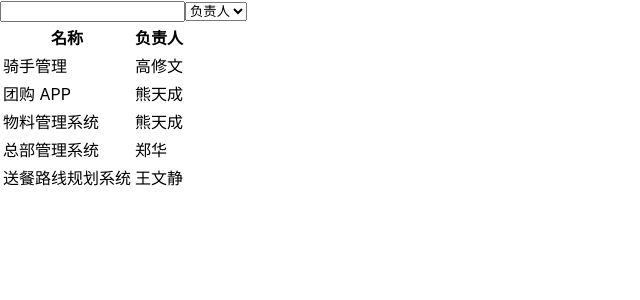
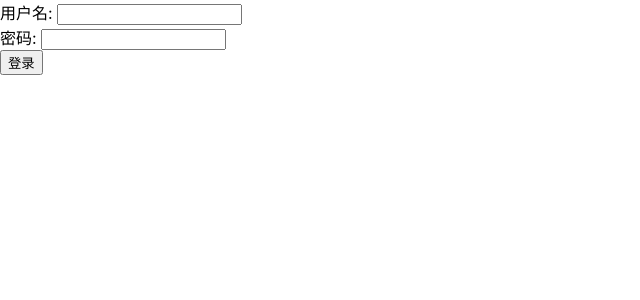
Before and after one commit to badmen007/react-jira, a React (Create React App) app: page / in a window 1280 px wide. Shown: the top 300 px of the page, without its empty margins (0-640 px from the left). Built offline with nearby package versions, Linux system fonts and the light colour scheme; data requests are answered from the project's data file.

Commit message:
feat: 登录简单实现

```diff
--- a/package.json
+++ b/package.json
@@ -22,7 +22,7 @@
     "test": "react-scripts test",
     "eject": "react-scripts eject",
     "prepare": "husky install",
-    "json-server": "json-server __json_server_mock__/db.json --watch --port 4000"
+    "json-server": "json-server __json_server_mock__/db.json --watch --port 4000 --middlewares ./__json_server_mock__/middleware.js"
   },
   "eslintConfig": {
     "extends": [
--- a/src/App.tsx
+++ b/src/App.tsx
@@ -1,9 +1,11 @@
+import { LoginScreen } from "screens/login";
 import ProjectListScreen from "screens/project-list";
 
 function App() {
   return (
     <div className="App">
-      <ProjectListScreen />
+      {/* <ProjectListScreen /> */}
+      <LoginScreen />
     </div>
   );
 }
--- /dev/null
+++ b/src/screens/login/index.tsx
@@ -0,0 +1,44 @@
+import { FormEvent } from "react";
+import { json } from "stream/consumers";
+
+const apiURL = process.env.REACT_APP_API_URL;
+
+export const LoginScreen = () => {
+  const login = (param: { username: string; password: string }) => {
+    fetch(`${apiURL}/login`, {
+      method: "POST",
+      headers: {
+        "Content-Type": "application/json",
+      },
+      body: JSON.stringify(param),
+    }).then(async (response) => {
+      if (response.ok) {
+        let result = await response.json();
+        console.log(result);
+      }
+    });
+  };
+
+  const onSubmit = (event: FormEvent<HTMLFormElement>) => {
+    event.preventDefault();
+    const username = (event.currentTarget.elements[0] as HTMLInputElement)
+      .value;
+    const password = (event.currentTarget.elements[1] as HTMLInputElement)
+      .value;
+    login({ username, password });
+  };
+
+  return (
+    <form onSubmit={onSubmit}>
+      <div>
+        <label htmlFor="username">用户名: </label>
+        <input type="text" id={"username"} />
+      </div>
+      <div>
+        <label htmlFor="password">密码: </label>
+        <input type="text" id={"password"} />
+      </div>
+      <button type="submit">登录</button>
+    </form>
+  );
+};
```
Also changed, not shown: __json_server_mock__/middleware.js (added, +14 -0 lines).
